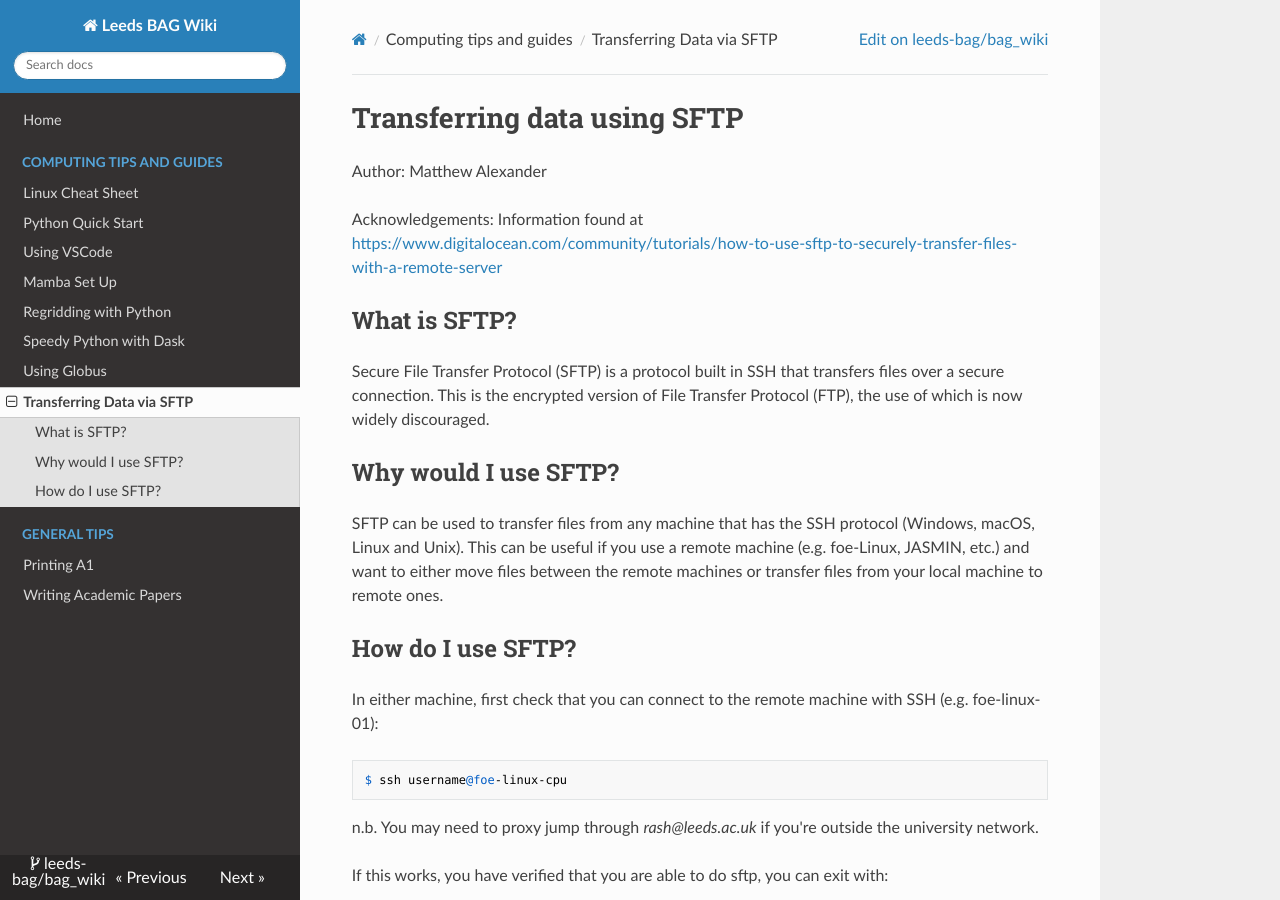
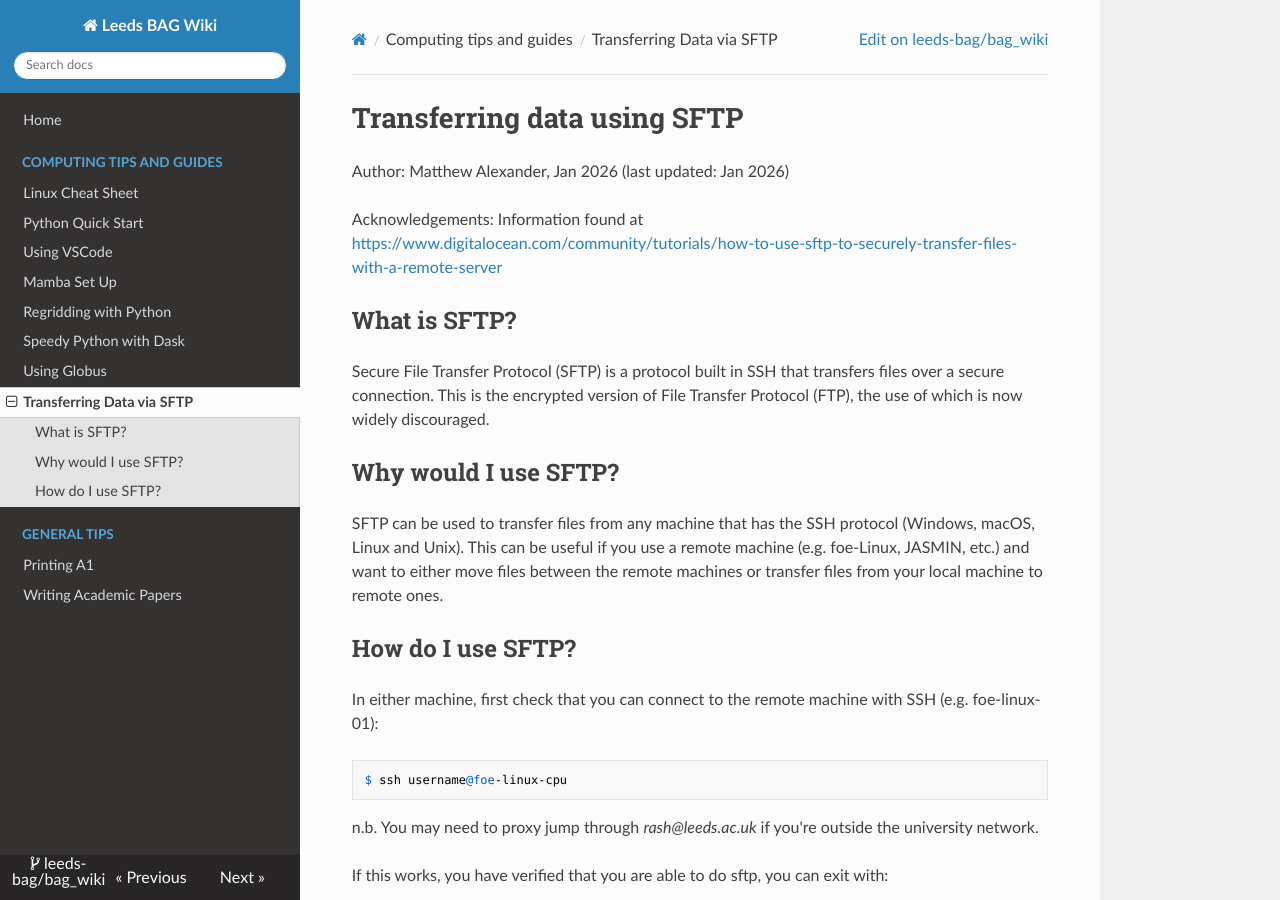
Before and after one commit to leeds-bag/bag_wiki, an MkDocs documentation site: the page built from docs/Transferring_data_using_SFTP.md, in a window 1280 px wide and 900 px high. Built offline with MkDocs 1.6.1, drawn with Linux system fonts in a browser that asks for light colours; nearby versions of some CDN libraries.

Commit message:
Update SFTP documentation with author and date

```diff
--- a/docs/Transferring_data_using_SFTP.md
+++ b/docs/Transferring_data_using_SFTP.md
@@ -1,7 +1,7 @@
 # Transferring data using SFTP
 
 
-Author: Matthew Alexander
+Author: Matthew Alexander, Jan 2026 (last updated: Jan 2026)
 
 Acknowledgements: Information found at <https://www.digitalocean.com/community/tutorials/how-to-use-sftp-to-securely-transfer-files-with-a-remote-server>
 
```
